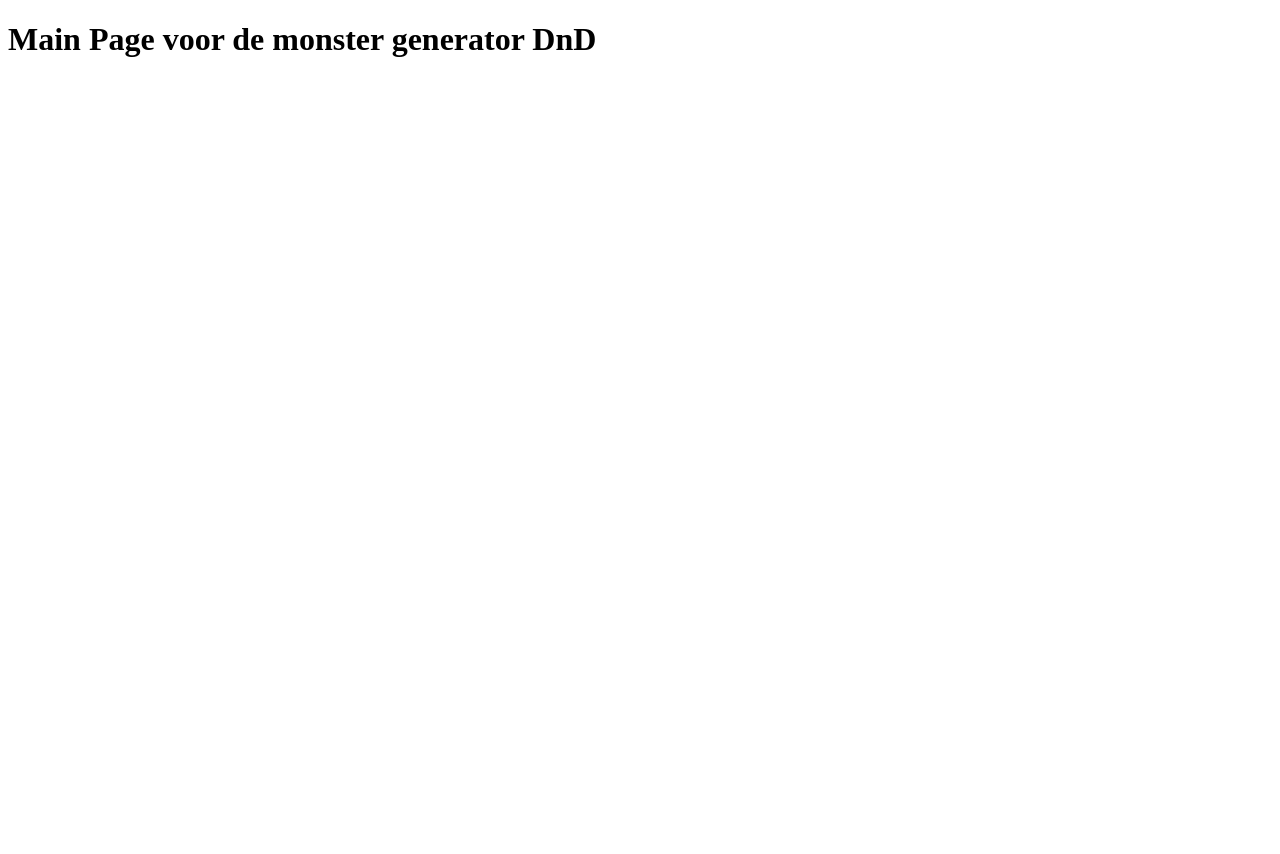
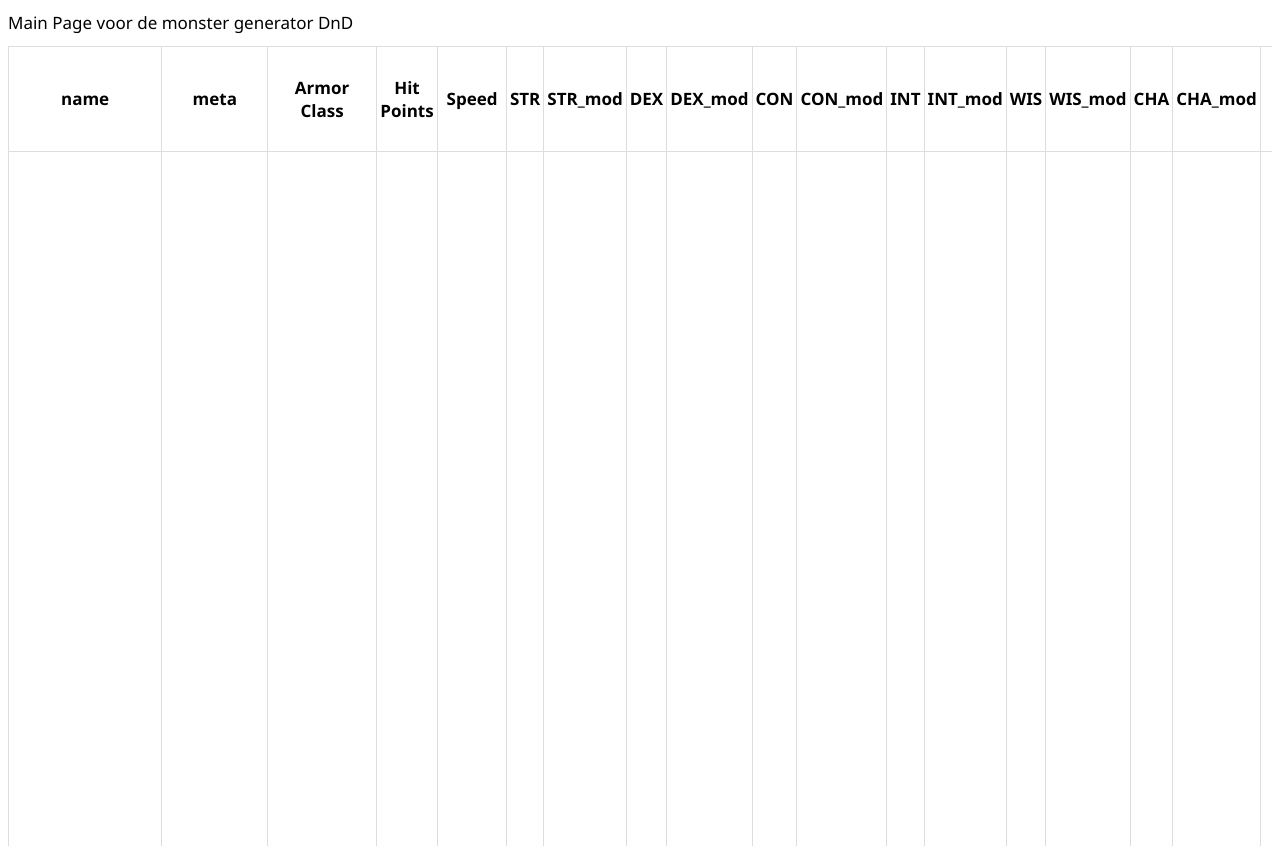
Before and after one commit to Ronansky20/MonsterDatabeseDnD, a plain HTML site: page index.html in a window 1280 px wide. Before the commit the page ends 800 px from the top, so only its background shows below. Drawn offline with Linux system fonts and the light colour scheme; no server answers.

Commit message:
Fix and fuckup v1

```diff
--- a/index.html
+++ b/index.html
@@ -3,6 +3,7 @@
 <head>
     <meta charset="UTF-8">
     <meta name="viewport" content="width=device-width, initial-scale=1.0">
+    <link rel="stylesheet" href="css/style.css">
     <title>DnD Monster gen</title>
 </head>
 <body>
--- a/sass/style.sass
+++ /dev/null
@@ -1,14 +0,0 @@
-font: 17px 'Segoe UI';
-
-table,
-th,
-td {
-    border: solid 1px #ddd;
-    border-collapse: collapse;
-    padding: 2px 3px;
-    text-align: center;
-}
-
-th {
-    font-weight: bold;
-}
--- /dev/null
+++ b/sass/style.scss
@@ -0,0 +1,13 @@
+* { font:17px 'Segoe UI'; }
+        table, th, td {
+            border: solid 1px #ddd;
+            border-collapse: collapse;
+            padding: 2px 3px;
+            text-align: center;
+        }
+        th {
+            font-weight:bold;
+        }
+        tr {
+            height: 100px;
+        }
--- a/script.js
+++ b/script.js
@@ -3,7 +3,7 @@
 
     // Initiate request.
     oXHR.onreadystatechange = reportStatus;
-    oXHR.open("GET", "../../library/sample.json", true);  // get json file.
+    oXHR.open("GET", "data.json", true);  // get json file.
     oXHR.send();
 
     function reportStatus() {
@@ -16,12 +16,12 @@
 
     // Create an HTML table using the JSON data.
     function createTableFromJSON(jsonData) {
-        var arrBirds = [];
-        arrBirds = JSON.parse(jsonData); 	// Convert JSON to array.
+        var name = [];
+        name = JSON.parse(jsonData); 	// Convert JSON to array.
 
         var col = [];
-        for (var i = 0; i < arrBirds.length; i++) {
-            for (var key in arrBirds[i]) {
+        for (var i = 0; i < name.length; i++) {
+            for (var key in name[i]) {
                 if (col.indexOf(key) === -1) {
                     col.push(key);
                 }
@@ -29,24 +29,31 @@
         }
 
         // Create a dynamic table.
-        var table = document.createElement;// Create table header.
+        var table = document.createElement("table");
+
+        // Create table header.
 
         var tr = table.insertRow(-1);                   // Table row.
 
         for (var i = 0; i < col.length; i++) {
+            // var dis document.createelement("div")
+            // dis.class (" description")
+            //dis.innerhtml = jsonQuerie.result[' name' ]
+            //var doel = document.getElementById(" #main")
+            //doel.appendchild(dis)
             var th = document.createElement("th");      // Table header.
             th.innerHTML = col[i];
             tr.appendChild(th);
         }
 
         // Add JSON to the table rows.
-        for (var i = 0; i < arrBirds.length; i++) {
+        for (var i = 0; i < name.length; i++) {
 
             tr = table.insertRow(-1);
 
             for (var j = 0; j < col.length; j++) {
                 var tabCell = tr.insertCell(-1);
-                tabCell.innerHTML = arrBirds[i][col[j]];
+                tabCell.innerHTML = name[i][col[j]];
             }
         }
 
@@ -54,4 +61,4 @@
         var divContainer = document.getElementById("showTable");
         divContainer.innerHTML = "";
         divContainer.appendChild(table);
-    }
+    };
```
Also changed, not shown: css/style.css, data.json, 1 other file.
